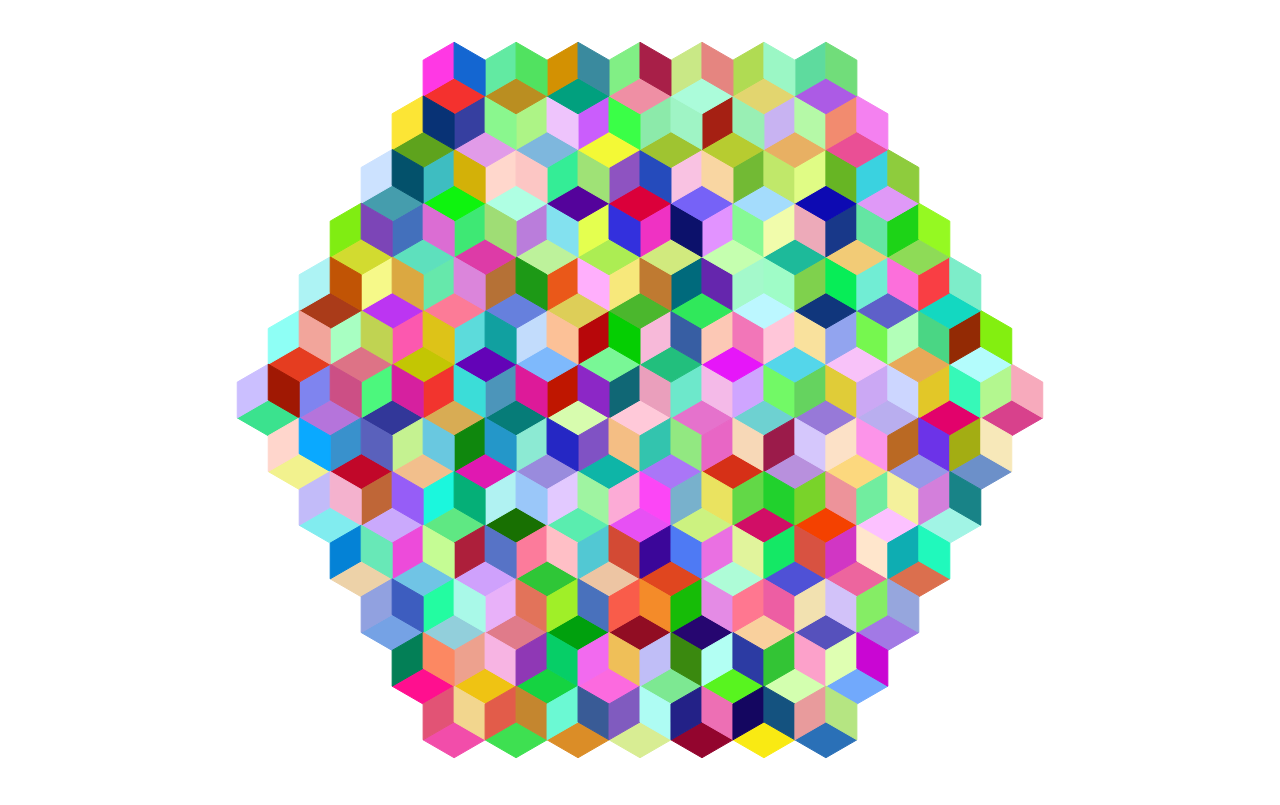
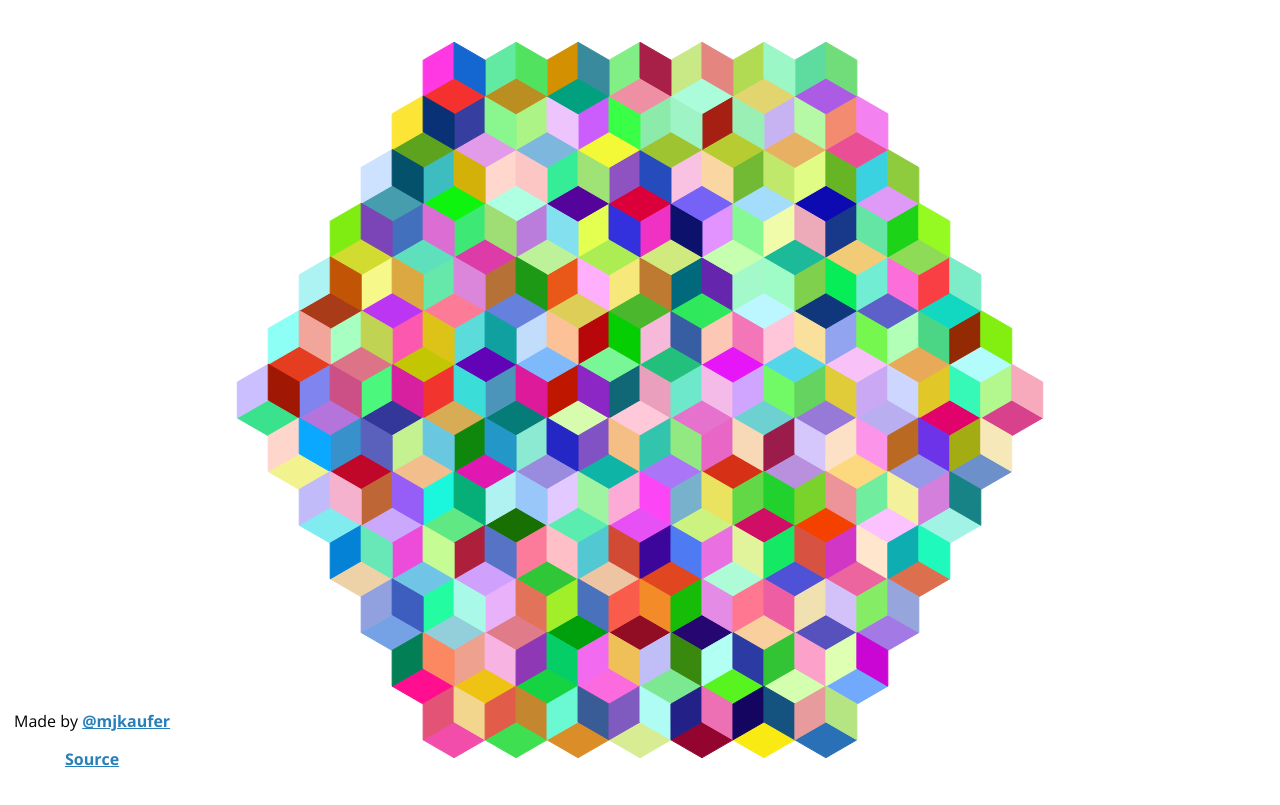
Before and after one commit to mjkaufer/HexText, a plain HTML site: page index.html in a window 1280 px wide. Drawn offline with nearby package versions, Linux system fonts and the light colour scheme.

Commit message:
Handle resizing, added footer

```diff
--- a/css/main.css
+++ b/css/main.css
@@ -1,3 +1,27 @@
+@import url(http://fonts.googleapis.com/css?family=Open+Sans:700,400);
+
 body{
 	margin: 0;
+	font-family: 'Open Sans', 'Arial', sans-serif;
 }
+
+#info{
+	bottom: 0;
+	margin: 0.5rem;
+	padding: 0.25rem;
+	position: absolute;
+	border: solid rgba(255, 255, 255, 0.5) 2px;
+	background: rgba(255, 255, 255, 0.5);
+	text-align: center;
+}
+
+
+a:link, a:visited{
+	color: #2980b9;
+	font-weight: bold;
+}
+
+a:hover, a:active {
+	color: #16a085;
+	font-weight: bold;
+}
--- a/index.html
+++ b/index.html
@@ -9,6 +9,10 @@
 </head>
 <body>
 	<div id="two-output"></div>
+	<div id="info">
+		<p>Made by <a href="http://github.com/mjkaufer">@mjkaufer</a></p>
+		<p><a href="http://github.com/mjkaufer/Hex">Source</a></p>
+	</div>
 	<script src="js/main.js"></script>
 </body>
 </html>
--- a/js/main.js
+++ b/js/main.js
@@ -1,8 +1,18 @@
+var hexInterval;
+var params, two, hexagons
+
+init();
+
+function init(){
+	if(hexInterval)
+		clearInterval(hexInterval)
+
 	var elem = document.getElementById('two-output');
-var params = { width: window.innerWidth, height: window.innerHeight };
-var two = new Two(params).appendTo(elem);
+	elem.innerHTML = "";
+	params = { width: window.innerWidth, height: window.innerHeight };
+	two = new Two(params).appendTo(elem);
 
-var hexagons = []
+	hexagons = []
 	var x = params.width / 2
 	var y = params.height / 2
 	var sl = Math.log(Math.max(params.width, params.height)) * 5
@@ -10,7 +20,7 @@ var sl = Math.log(Math.max(params.width, params.height)) * 5
 	addHexagon(sl, x, y)
 	recursiveAdd(hexagons[0].hexagon, false)
 
-var hexInterval = setInterval(function(){
+	hexInterval = setInterval(function(){
 		var length = hexagons.length
 		hexagons.forEach(function(el){
 			recursiveAdd(el.hexagon)
@@ -19,6 +29,8 @@ var hexInterval = setInterval(function(){
 		if(hexagons.length - length == 0)
 			clearInterval(hexInterval)
 	}, 1000)
+
+}
 
 function makeParallelogram(sideLength, startAngle){
 
@@ -77,11 +89,8 @@ function neighborHexagon(sideLength, startX, startY, angle){
 }
 
 function addHexagon(sideLength, startX, startY){
-	if(offGrid(sideLength, startX, startY)){
-		console.log("OFF")
-		console.log(sideLength, startX, startY)
+	if(offGrid(sideLength, startX, startY))
 		return false
-	}
 
 	for(var i = 0; i < hexagons.length; i++){
 		var hexagon = hexagons[i]
@@ -128,3 +137,7 @@ function recursiveAdd(hexagon, repeat){
 	two.update()
 	return recursiveHexagons
 }
+
+window.onresize = function(){
+	init()
+}
```
Lines whose indentation alone changed are shown as unchanged.
